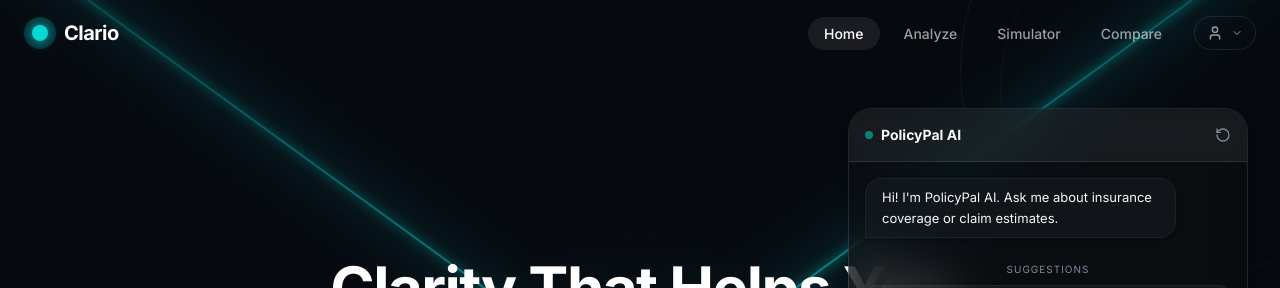
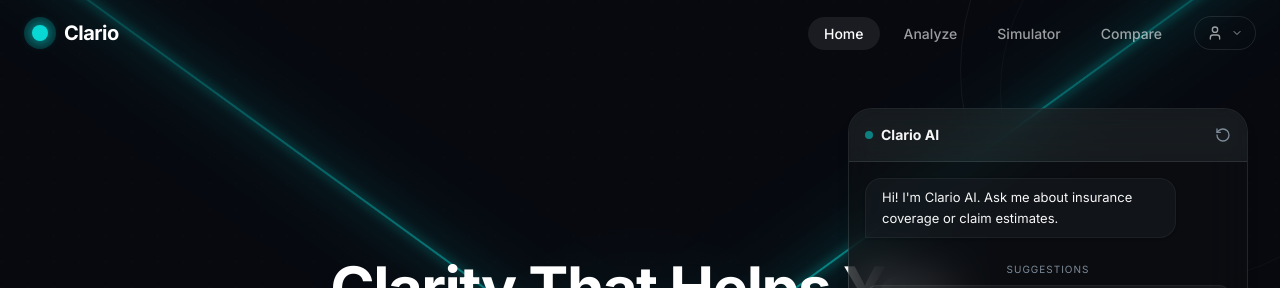
Before and after one commit to SachiDutta/Clario, a React (Vite) app: page / in a window 1280 px wide. Both pictures are taken after a click on the button 1216 px from the left and 736 px from the top of the page. Shown: the top 288 px of the page. Built offline with nearby package versions, Linux system fonts and the light colour scheme.

Commit message:
Update AIChatbot.tsx

```diff
--- a/src/components/AIChatbot.tsx
+++ b/src/components/AIChatbot.tsx
@@ -4,7 +4,7 @@ import { MessageSquare, Send, X, RotateCcw } from "lucide-react";
 import { Input } from "@/components/ui/input";
 import { ALL_POLICIES, SCENARIOS, COVERAGE_CATEGORIES } from "@/data/insurance";
 
-const SYSTEM_PROMPT = `You are PolicyPal AI, a helpful insurance assistant.
+const SYSTEM_PROMPT = `You are Clario AI, a helpful insurance assistant.
 Data: ${JSON.stringify({ ALL_POLICIES, SCENARIOS, COVERAGE_CATEGORIES })}
 
 RULES:
@@ -17,7 +17,7 @@ RULES:
 type Message = { role: "user" | "bot"; text: string };
 
 const INITIAL_MESSAGES: Message[] = [
-  { role: "bot", text: "Hi! I'm PolicyPal AI. Ask me about insurance coverage or claim estimates." },
+  { role: "bot", text: "Hi! I'm Clario AI. Ask me about insurance coverage or claim estimates." },
 ];
 
 const QUICK_QUESTIONS = [
@@ -131,7 +131,7 @@ export default function AIChatbot() {
             <div className="p-4 border-b border-white/10 flex justify-between items-center bg-white/5 backdrop-blur-md">
               <div className="flex items-center gap-2">
                 <div className="w-2 h-2 bg-primary rounded-full animate-pulse shadow-[0_0_10px_var(--primary)]" />
-                <span className="font-bold text-sm text-foreground">PolicyPal AI</span>
+                <span className="font-bold text-sm text-foreground">Clario AI</span>
               </div>
               <button
                 onClick={() => setMessages(INITIAL_MESSAGES)}
```
